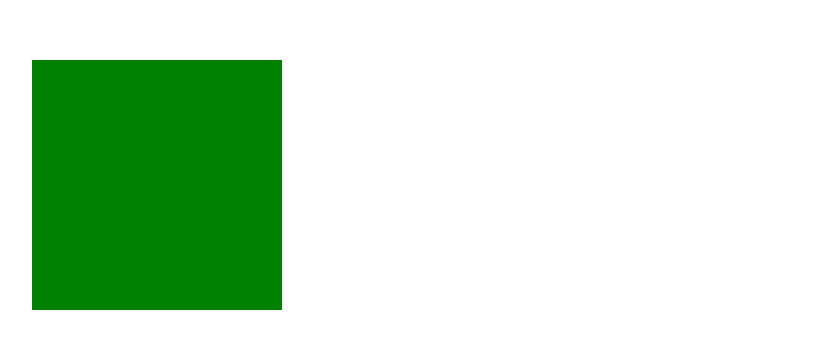
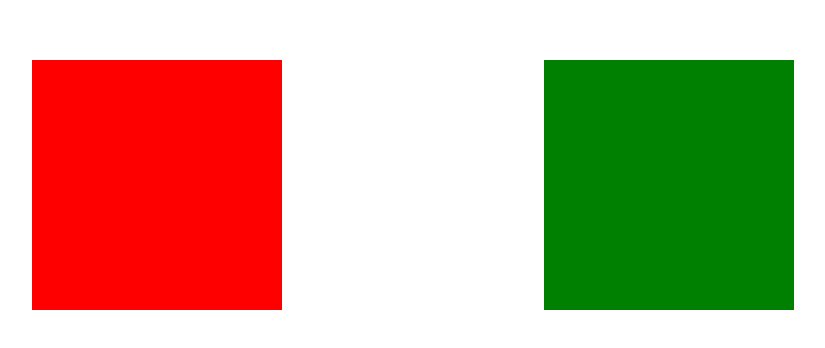
Before and after one commit to JuniorDugue/greensock_animation_practice, a plain HTML site: page index.html in a window 1280 px wide. Shown: the part 260-608 px from the top of the page, without its empty margins (96-921 px from the left). Drawn offline with nearby package versions, Linux system fonts and the light colour scheme.

Commit message:
learned TweenMax to and from in GS, created squares in css to play around with simple animations

```diff
--- a/css/styles.css
+++ b/css/styles.css
@@ -1,4 +1,4 @@
-.square {
+.squareTo {
   background: green;
   height: 250px;
   left: 10%;
@@ -6,3 +6,12 @@
   top: 40%;
   width: 250px;
 }
+
+.squareFrom {
+  background: red;
+  height: 250px;
+  left: 10%;
+  position: absolute;
+  top: 40%;
+  width: 250px;
+}
--- a/index.html
+++ b/index.html
@@ -8,10 +8,10 @@
   <link rel="stylesheet" href="css/styles.css">
 </head>
 <body>
-  <div class="square" id="square">
+  <div class="squareTo" id="squareTo"></div>
 
-  </div>
+  <div class="squareFrom" id="squareFrom"></div>
+  <script src="https://cdnjs.cloudflare.com/ajax/libs/gsap/2.1.2/TweenMax.min.js"></script>
   <script src="js/gsAnimation.js"></script>
-  <script src="https://cdnjs.cloudflare.com/ajax/libs/gsap/2.1.2/TweenMax.min.js"></script>
 </body>
 </html>
--- a/js/gsAnimation.js
+++ b/js/gsAnimation.js
@@ -0,0 +1,21 @@
+//tweenlite
+//has core features of greensock, lightweight and can be expanded with plugins
+
+//tweenmax
+//has all of greensocks bells and whistles, has repeat, yoyo, and repeateDelay and comes with many plugins
+
+//first argument the function accepts is a DOM element, then a duration, then a property for us to animate
+
+//square will move TO where I specify it
+let squareTo = document.getElementById("squareTo");
+
+TweenMax.to(squareTo, 1, {
+  left: "50%"
+})
+
+//square will move FROM where I specify it
+let squareFrom = document.getElementById("squareFrom");
+
+TweenMax.from(squareFrom, 1, {
+  left: "50%"
+})
```
